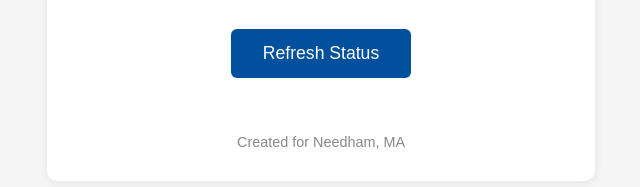
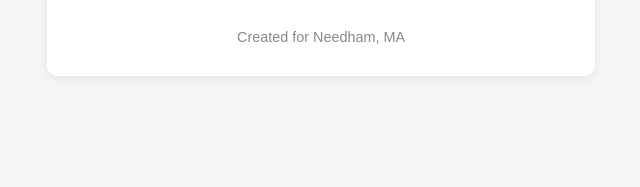
Before and after one commit to mikemiles86/areneedhamschoolsclosed, a website: page index.html in a window 1280 px wide. Shown: the part 359-546 px from the top of the page, without its empty margins (319-959 px from the left). Drawn offline with Linux system fonts and the light colour scheme.

Commit message:
Remove refresh button.

```diff
--- a/index.html
+++ b/index.html
@@ -10,7 +10,6 @@
     <div class="container">
         <h1>Are Needham Schools Closed?</h1>
         <div id="status" class="status">Checking status...</div>
-        <button id="refreshBtn">Refresh Status</button>
         <footer>
             <p>Created for Needham, MA</p>
         </footer>
```
